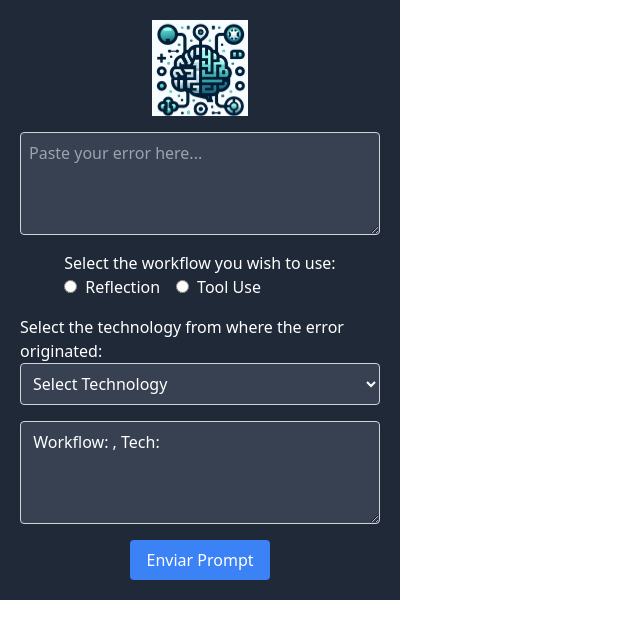
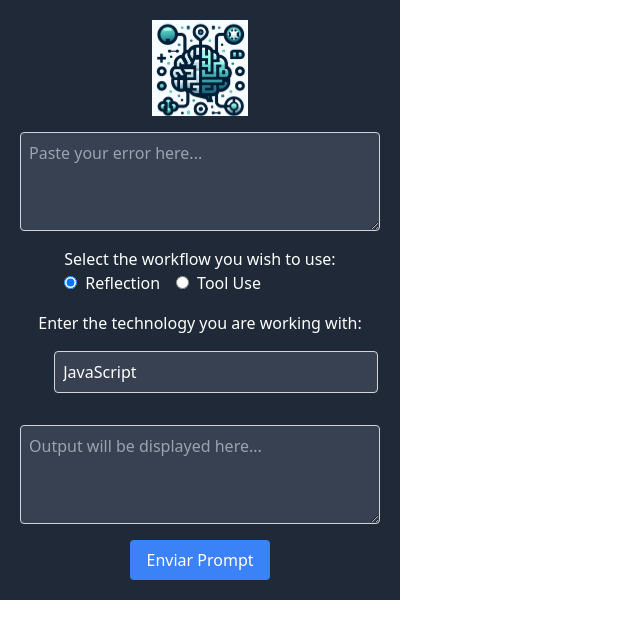
Before and after one commit to Anthonyah131/ChromeDevAssistant, a React (Vite) app in the folder chrome-dev-assistant/: page / in a window 1280 px wide. Shown: the top 638 px of the page, without its empty margins (0-640 px from the left). Built offline with nearby package versions, Linux system fonts and the light colour scheme.

Commit message:
Implementación de flujos de trabajo

```diff
--- a/chrome-dev-assistant/src/App.tsx
+++ b/chrome-dev-assistant/src/App.tsx
@@ -8,7 +8,20 @@ function App() {
   const [output, setOutput] = useState("");
 
   useEffect(() => {
-    setOutput(`${error} Workflow: ${workflow}, Tech: ${technology}`);
+    if (error.length !== 0 && technology.length !== 0) {
+      switch (workflow) {
+        case "Reflection":
+          setOutput(`Reflexiona sobre el siguiente error que se ha encontrado en tu código de ${technology}: ${error} Analiza las causas posibles de este error. ¿Qué podría estar indicando sobre la estructura del código o los datos que se están manejando en ${technology}? Considera las particularidades de ${technology} que podrían influir en este problema. ¿Cómo podrías ajustar el código para prevenir este tipo de errores en el futuro?`);
+          break;
+        case "Tool Use":
+          setOutput(`Se ha identificado el siguiente error en tu código de ${technology}: ${error} Revisa las herramientas y recursos disponibles que podrían ayudarte a resolver este problema en el contexto de ${technology}. ¿Existe alguna documentación específica, comunidad en línea, o herramientas de depuración particularmente útiles para ${technology} que podrían ofrecerte orientación específica sobre cómo abordar este tipo de error?`);
+          break;
+        default:
+          setOutput("");
+      }
+    } else {
+      setOutput("");
+    }
   }, [error, workflow, technology]);
 
   const handleSubmit = () => {
@@ -17,6 +30,11 @@ function App() {
       promptText: output,
     });
   };
+
+  useEffect(() => {
+    setTechnology("JavaScript");
+    setWorkflow("Reflection");
+  }, []);
 
   return (
     <div
@@ -40,6 +58,7 @@ function App() {
             value="Reflection"
             className="text-blue-500"
             onChange={(e) => setWorkflow(e.target.value)}
+            checked={workflow === "Reflection"}
           />
           <span className="ml-2">Reflection</span>
         </label>
@@ -55,21 +74,13 @@ function App() {
         </label>
       </div>
       <div className="mt-4">
-        <p>Select the technology from where the error originated:</p>
-        <select
-          className="w-full p-2 border border-gray-300 bg-gray-700 text-white rounded"
+        <p>Enter the technology you are working with:</p>
+        <input
+          type="text"
           value={technology}
+          className="w-full p-2 border border-gray-300 bg-gray-700 text-white rounded m-4"
           onChange={(e) => setTechnology(e.target.value)}
-        >
-          <option value="">Select Technology</option>
-          {["Java", "C++", "React", "JS", "Python", "MySQL", "Remix"].map(
-            (tech) => (
-              <option key={tech} value={tech}>
-                {tech}
-              </option>
-            )
-          )}
-        </select>
+        />
       </div>
       <textarea
         className="w-full h-32 p-2 border border-gray-300 bg-gray-700 text-white rounded mt-4 mb-4"
```
Also changed, not shown: chrome-dev-assistant/public/background.js (+29 -34 lines), 1 other file (tests, documents, lock files or other folders).
